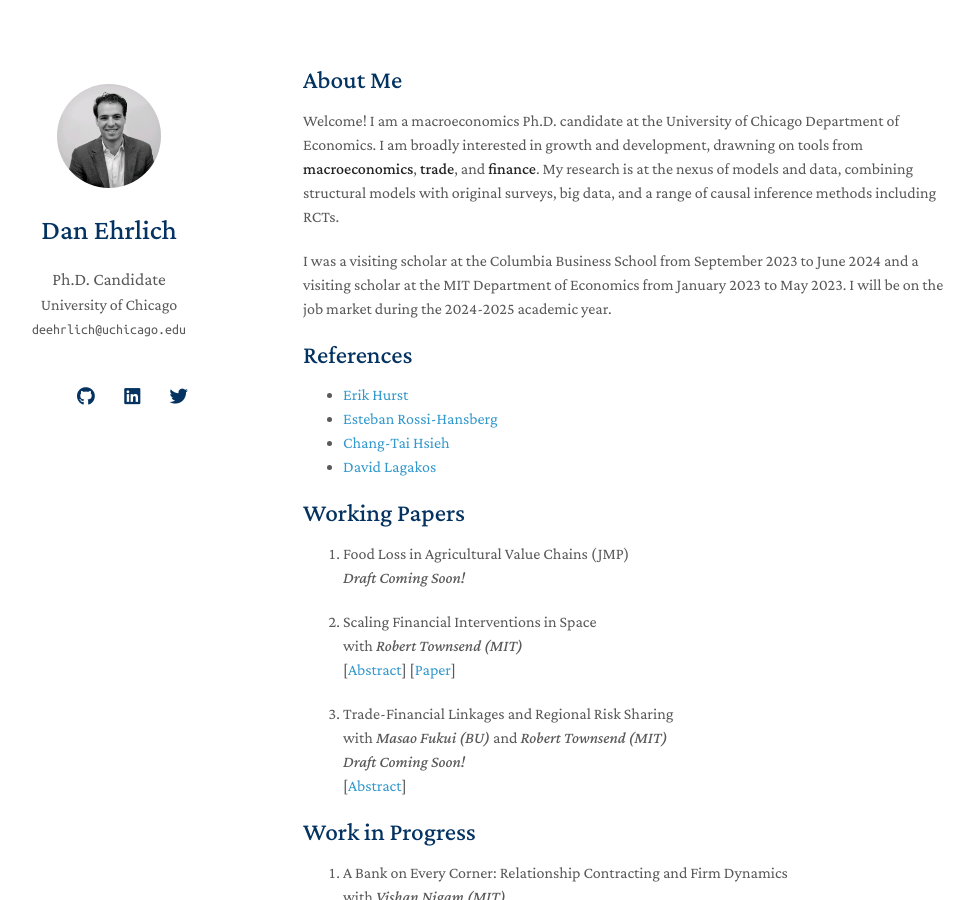
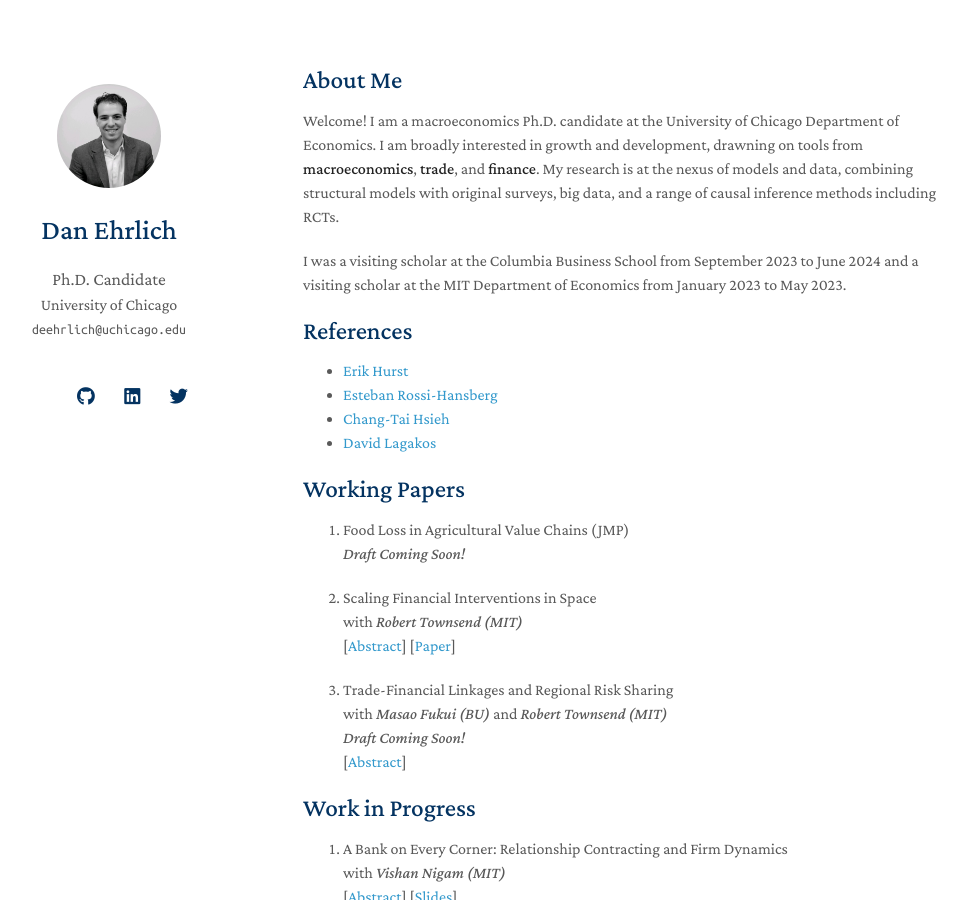
Before and after one commit to danielehrlich/danielehrlich.github.io, a Jekyll site: the page built from index.md, in a window 1280 px wide and 900 px high. Shown: the whole window, without its empty margins (167-1141 px from the left). Built offline with Jekyll 4.4.1, drawn with Linux system fonts in a browser that asks for light colours; nearby versions of some CDN libraries; a style sheet for code colours, icons or effects is not loaded; our own code applies the rules of GitHub Pages for plain Markdown files.

Commit message:
Update index.md

```diff
--- a/index.md
+++ b/index.md
@@ -6,7 +6,7 @@ layout: homepage
 
 Welcome! I am a macroeconomics Ph.D. candidate at the University of Chicago Department of Economics. I am broadly interested in growth and development, drawning on tools from **macroeconomics**, **trade**, and **finance**. My research is at the nexus of models and data, combining structural models with original surveys, big data, and a range of causal inference methods including RCTs.
 
-I was a visiting scholar at the Columbia Business School from September 2023 to June 2024 and a visiting scholar at the MIT Department of Economics from January 2023 to May 2023. I will be on the job market during the 2024-2025 academic year.
+I was a visiting scholar at the Columbia Business School from September 2023 to June 2024 and a visiting scholar at the MIT Department of Economics from January 2023 to May 2023.
 
 ## References
 
```
